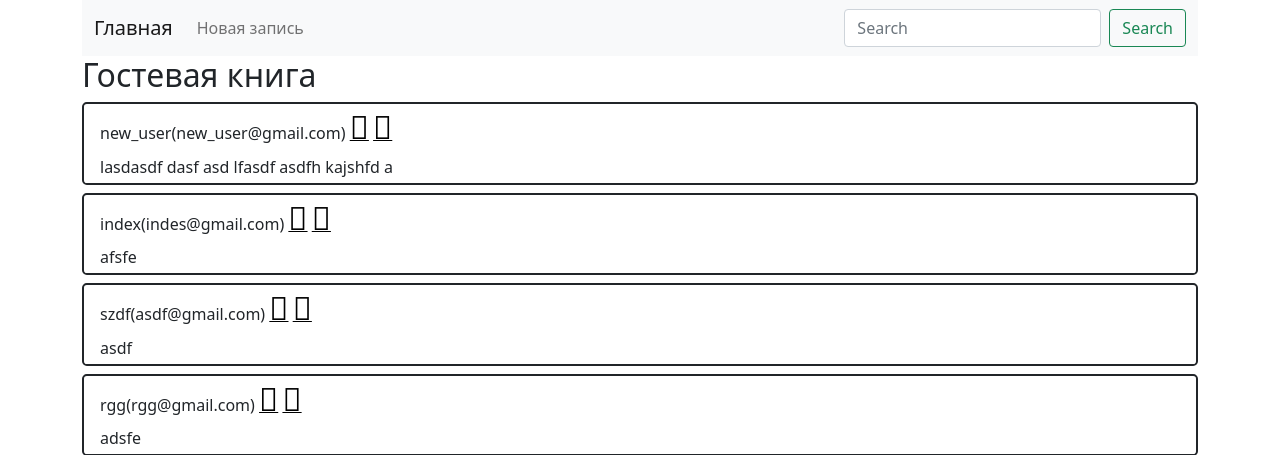
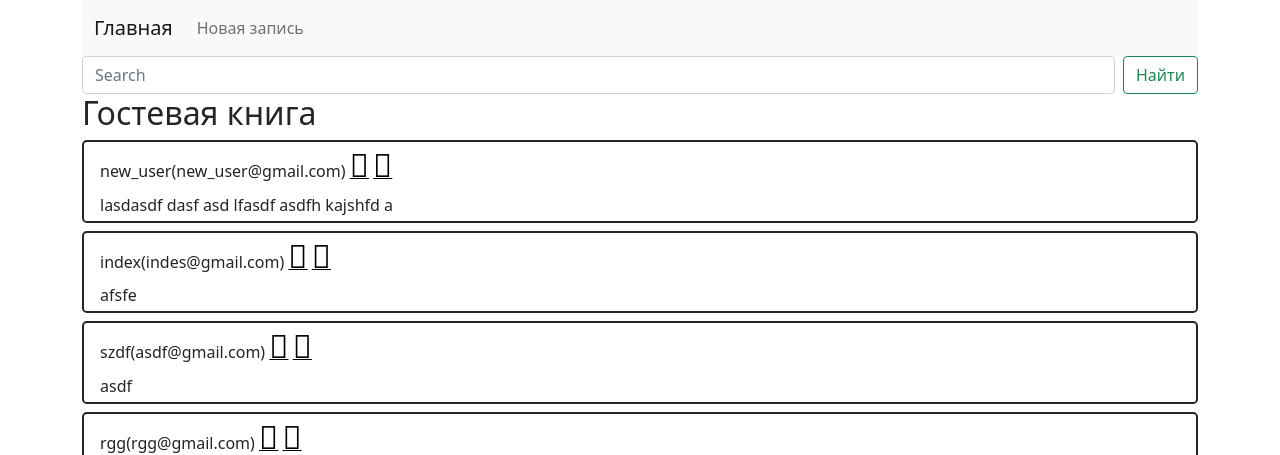
Before and after one commit to pythonDev161221/exam_6_kenenbaev_ormon, a Django app: page / in a window 1280 px wide. Shown: the top 455 px of the page. Run offline with Django 4.2, Linux system fonts and the light colour scheme; data comes from the database, SQL or seed files in the repository.

Commit message:
fixing do closer to task

```diff
--- a/guest_book/webapp/templates/base.html
+++ b/guest_book/webapp/templates/base.html
@@ -31,13 +31,14 @@
         </li>
           {% endblock nav%}
       </ul>
-    {% block search %}
-    {% endblock %}
+
     </div>
   </div>
 </nav>
 </header>
 <main class="container">
+{% block search %}
+    {% endblock %}
     <h2>
         {% block header %}No header{% endblock %}
     </h2>
--- a/guest_book/webapp/templates/index.html
+++ b/guest_book/webapp/templates/index.html
@@ -3,7 +3,7 @@
 {% block search %}
   <form class="d-flex" method="get" action="search?={{ s }}">
     <input class="form-control me-2" name="s" type="search" placeholder="Search" aria-label="Search">
-    <button class="btn btn-outline-success" type="submit">Search</button>
+    <button class="btn btn-outline-success" type="submit">Найти</button>
   </form>
 {% endblock %}
 
```
Also changed, not shown: guest_book/webapp/views.py (line endings or trailing spaces).
